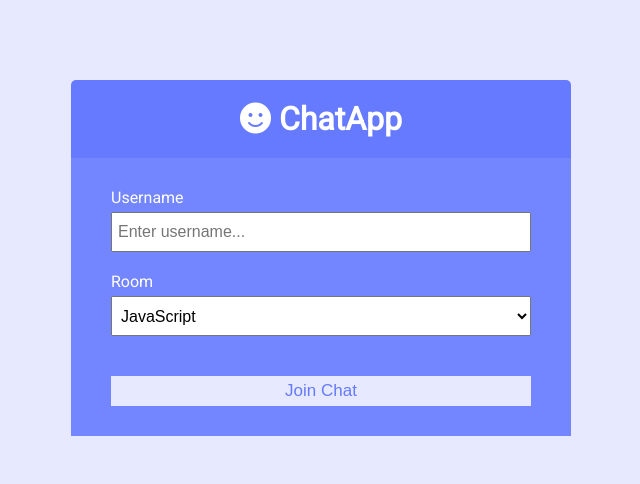
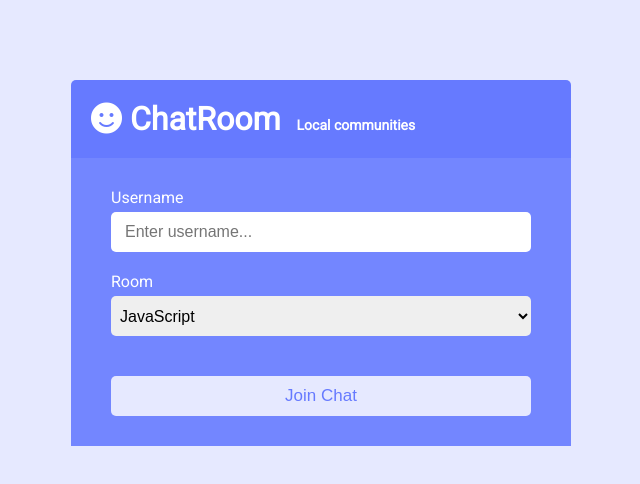
Before and after one commit to SaurabhKumarDev/ChatRoom, a website: page public/index.html in a window 1280 px wide. Shown: the whole page, without its empty margins (319-959 px from the left). Drawn offline with Linux system fonts and the light colour scheme.

Commit message:
Style pages

```diff
--- a/public/css/style.css
+++ b/public/css/style.css
@@ -125,6 +125,10 @@ a {
 	padding: 5px;
 	height: 40px;
 	flex: 1;
+	border: none;
+	border-top-left-radius: 5px;
+	border-bottom-left-radius: 5px;
+	padding-left: 12px;
 }
 
 /* Join Page */
@@ -135,11 +139,16 @@ a {
 }
 
 .join-header {
-	text-align: center;
+	text-align: left;
 	padding: 20px;
 	background: var(--dark-color-a);
 	border-top-left-radius: 5px;
 	border-top-right-radius: 5px;
+}
+
+.join-header span, .chat-header span {
+	font-size: 14px;
+	margin-left: 1rem;
 }
 
 .join-main {
@@ -165,10 +174,15 @@ a {
 	padding: 5px;
 	height: 40px;
 	width: 100%;
+	border-radius: 5px;
+	border: none;
+	padding-left: 14px;
 }
 
 .join-main select {
 	font-size: 16px;
+	border: none;
+	border-radius: 5px;
 	padding: 5px;
 	height: 40px;
 	width: 100%;
@@ -177,6 +191,13 @@ a {
 .join-main .btn {
 	margin-top: 20px;
 	width: 100%;
+	padding: 10px 0;
+	border-radius: 5px;
+}
+
+.join-main .btn:hover {
+	color: white;
+	background-color: rgba(0, 0, 255, 0.322);
 }
 
 @media (max-width: 700px) {
--- a/public/index.html
+++ b/public/index.html
@@ -16,7 +16,7 @@
 <body>
 	<div class="join-container">
 		<header class="join-header">
-			<h1><i class="fas fa-smile"></i> ChatApp</h1>
+			<h1><i class="fas fa-smile"></i> ChatRoom<span>Local communities</span></h1>
 		</header>
 		<main class="join-main">
 			<form action="chat.html">
```
Also changed, not shown: public/chat.html (+1 -1 lines).
